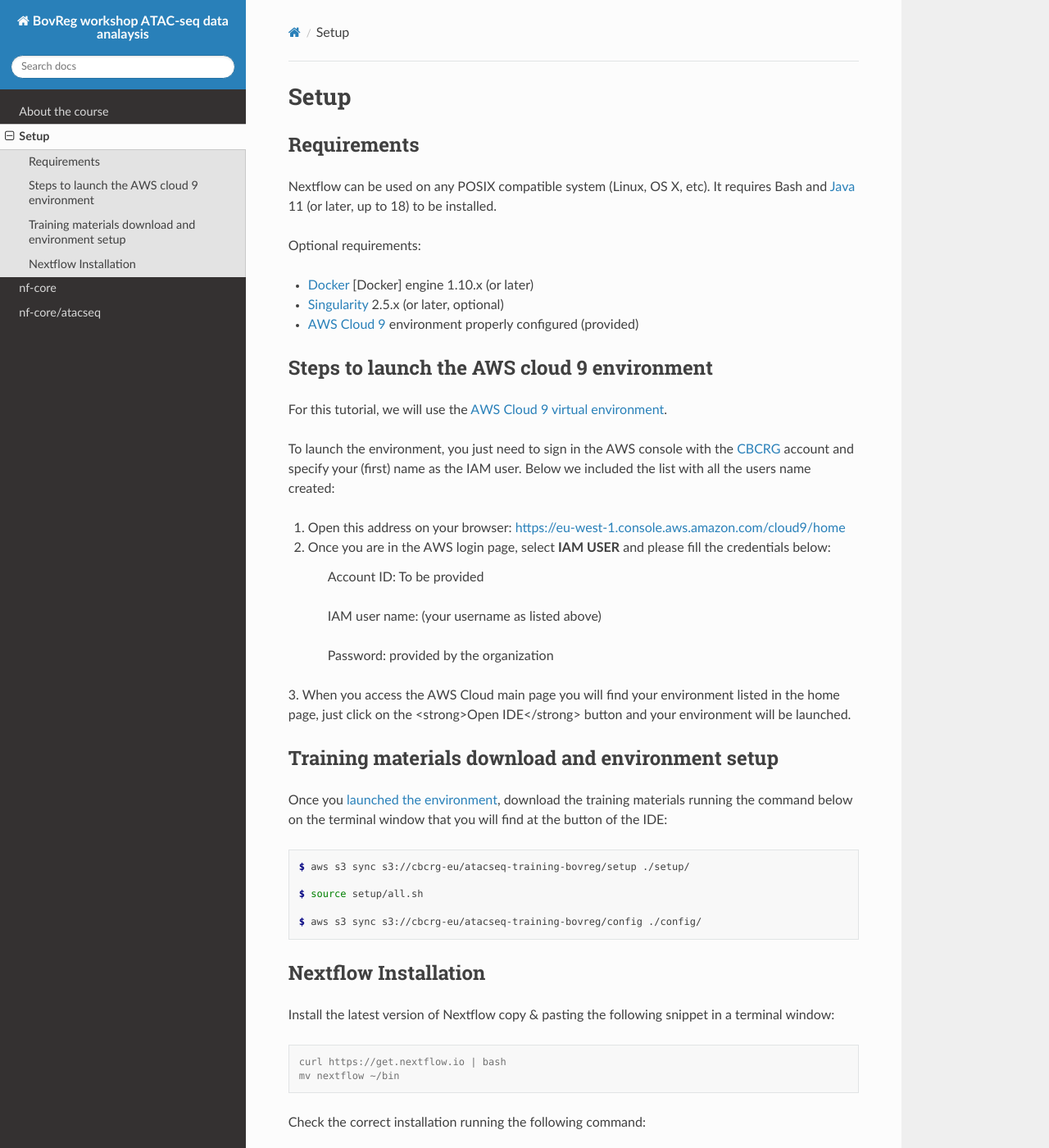
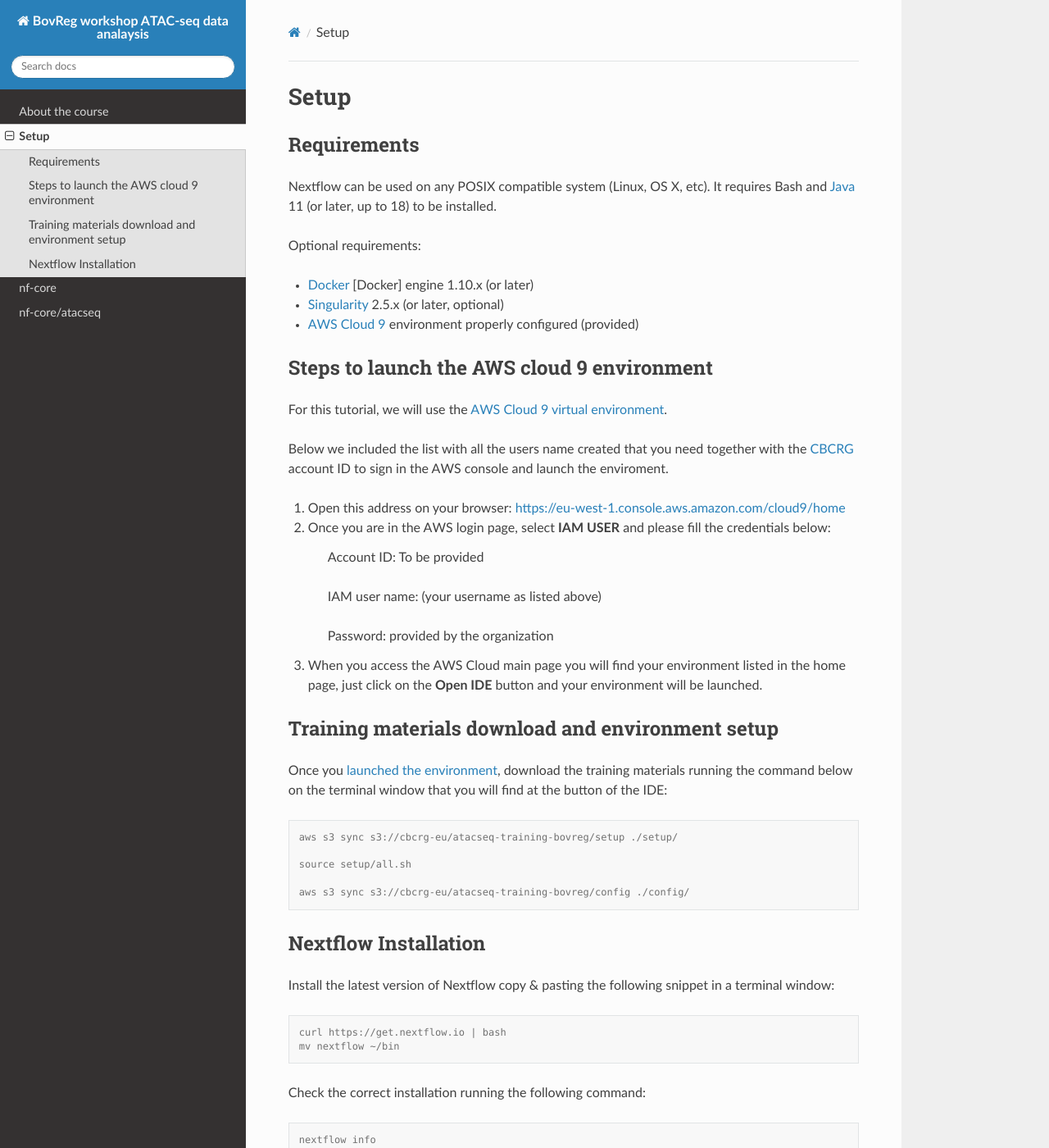
Before and after one commit to BovReg/atacseq-workshop-limoges, a Sphinx documentation site: the page built from docs/setup.rst, in a window 1280 px wide and 1400 px high. Shown: the whole window at 82% size. Built offline with Sphinx 7.4.7 and the Read the Docs theme 2.0.0, drawn with Linux system fonts in a browser that asks for light colours.

Commit message:
Update setup.rst

```diff
--- a/docs/setup.rst
+++ b/docs/setup.rst
@@ -22,9 +22,7 @@
 
 For this tutorial, we will use the `AWS Cloud 9 virtual environment <https://aws.amazon.com/en/cloud9/>`_.
 
-To launch the environment, you just need to sign in the AWS console with the
-`CBCRG <https://www.crg.eu/en/cedric_notredame">`_ account and specify
-your (first) name as the IAM user. Below we included the list with all the users name created:
+Below we included the list with all the users name created that you need together with the `CBCRG <https://www.crg.eu/en/cedric_notredame">`_ account ID to sign in the AWS console and launch the enviroment.
 
 1. Open this address on your browser:  https://eu-west-1.console.aws.amazon.com/cloud9/home
 2. Once you are in the AWS login page, select **IAM USER** and please fill the credentials below:
@@ -37,8 +35,7 @@
 
     Password: provided by the organization
 
-3. When you access the AWS Cloud main page you will find your environment listed in the home page, just click on the <strong>Open IDE</strong> button and
-your environment will be launched.
+3. When you access the AWS Cloud main page you will find your environment listed in the home page, just click on the **Open IDE** button and your environment will be launched.
 
 Training materials download and environment setup
 =================================================
@@ -48,11 +45,11 @@
 
 .. code-block:: console
 
-        $ aws s3 sync s3://cbcrg-eu/atacseq-training-bovreg/setup ./setup/
+        aws s3 sync s3://cbcrg-eu/atacseq-training-bovreg/setup ./setup/
 
-        $ source setup/all.sh
+        source setup/all.sh
 
-        $ aws s3 sync s3://cbcrg-eu/atacseq-training-bovreg/config ./config/
+        aws s3 sync s3://cbcrg-eu/atacseq-training-bovreg/config ./config/
 
 
 .. $ aws s3 sync s3://cbcrg-eu/atacseq-training-bovreg/data ./data/
```
